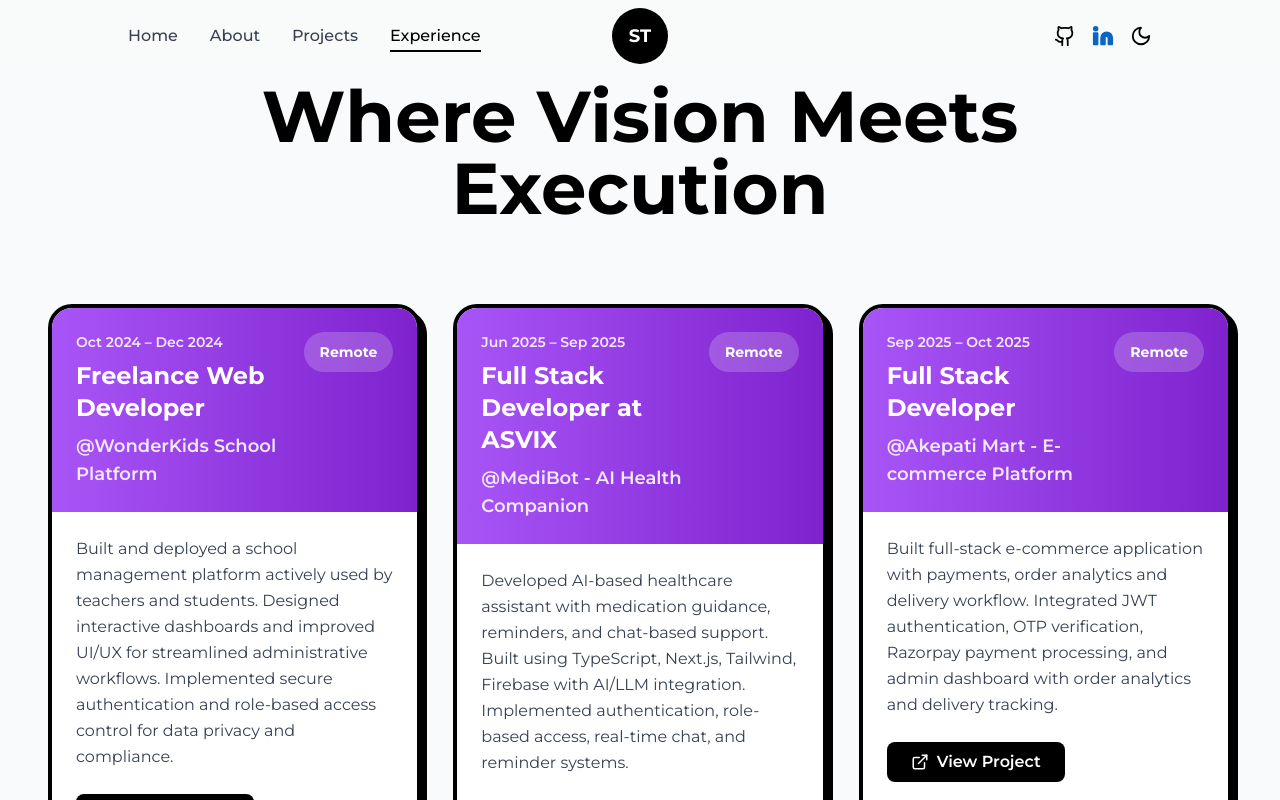
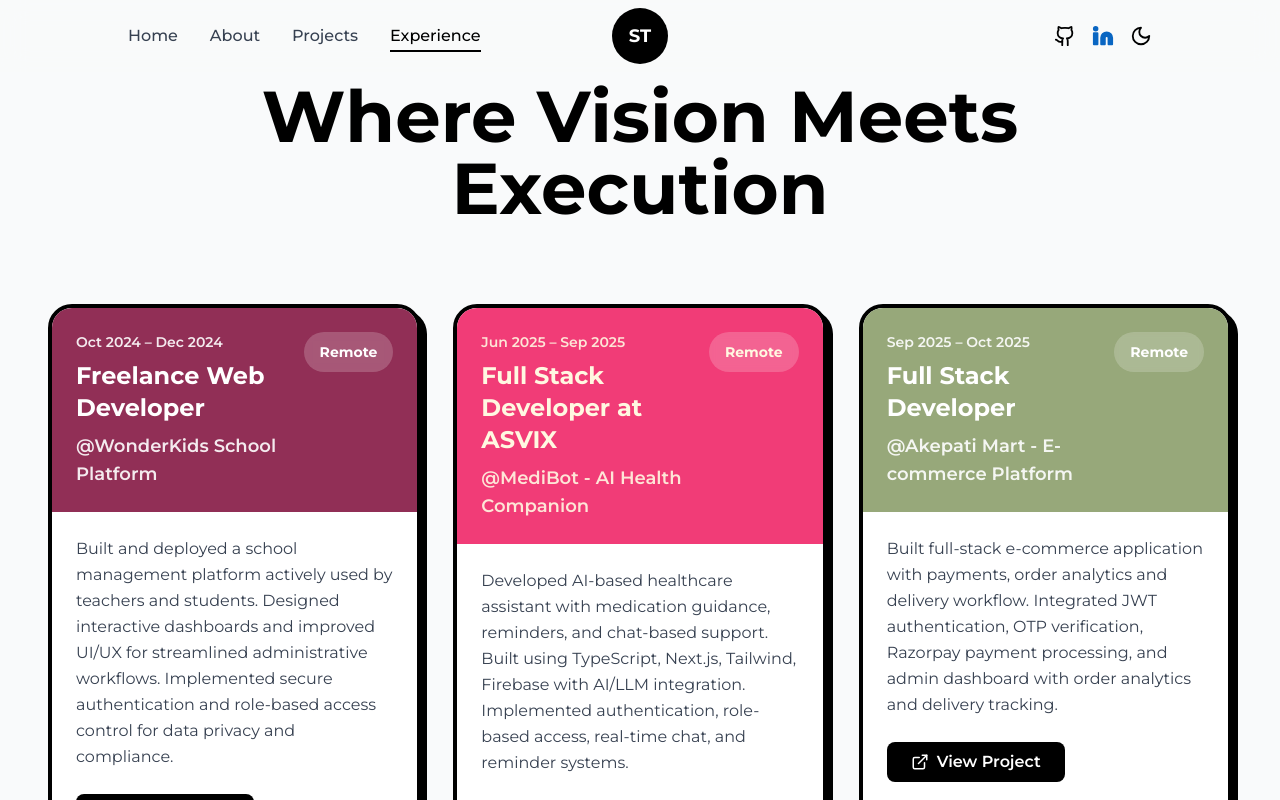
Before and after one commit to Sujay149/Portfolio-sujay, a React (Create React App) app in the folder frontend/: page /experience in a window 1280 px wide. Shown: the top 800 px of the page. Built offline with nearby package versions, Linux system fonts and the light colour scheme.

Commit message:
feat: enhance ExperienceCard with dynamic color schemes for improved styling

```diff
--- a/frontend/src/pages/Experience.jsx
+++ b/frontend/src/pages/Experience.jsx
@@ -3,22 +3,31 @@ import { ExternalLink } from 'lucide-react';
 import { mockData } from '../mock';
 
 const ExperienceCard = ({ exp, index }) => {
+  // Color schemes for cards
+  const colors = [
+    { bg: 'bg-[#912f56]', text: 'text-white', badge: 'bg-white/20' }, // Berry
+    { bg: 'bg-[#f13c77]', text: 'text-[#fff8e1]', badge: 'bg-white/20' }, // Peach
+    { bg: 'bg-[#97a87a]', text: 'text-white', badge: 'bg-white/20' }, // Forest Green
+  ];
+
+  const colorScheme = colors[index % colors.length];
+
   return (
     <div className="border-4 border-black rounded-3xl overflow-hidden bg-white shadow-[6px_6px_0px_0px_rgba(0,0,0,1)] hover:shadow-[8px_8px_0px_0px_rgba(0,0,0,1)] transition-all">
       {/* Header Section */}
-      <div className="bg-gradient-to-r from-purple-500 to-purple-700 p-6">
+      <div className={`${colorScheme.bg} p-6`}>
         <div className="flex items-start justify-between">
           <div className="flex-1">
-            <p className="text-purple-100 font-semibold text-sm mb-2">{exp.period}</p>
-            <h3 className="text-2xl font-bold text-white mb-2">
+            <p className={`${colorScheme.text} opacity-90 font-semibold text-sm mb-2`}>{exp.period}</p>
+            <h3 className={`text-2xl font-bold ${colorScheme.text} mb-2`}>
               {exp.title}
             </h3>
-            <p className="text-purple-100 text-lg font-semibold">
+            <p className={`${colorScheme.text} opacity-90 text-lg font-semibold`}>
               @{exp.company}
             </p>
           </div>
-          <div className="bg-white/20 backdrop-blur-sm rounded-full px-4 py-2">
-            <span className="text-white text-sm font-bold">{exp.location}</span>
+          <div className={`${colorScheme.badge} backdrop-blur-sm rounded-full px-4 py-2`}>
+            <span className={`${colorScheme.text} text-sm font-bold`}>{exp.location}</span>
           </div>
         </div>
       </div>
```
